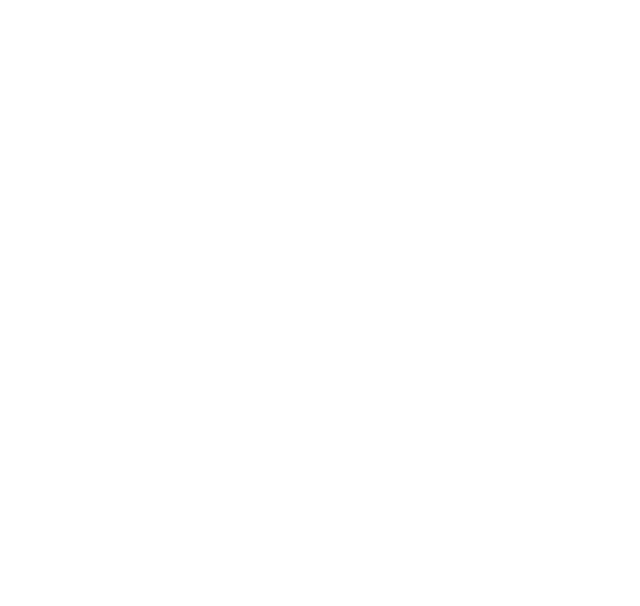
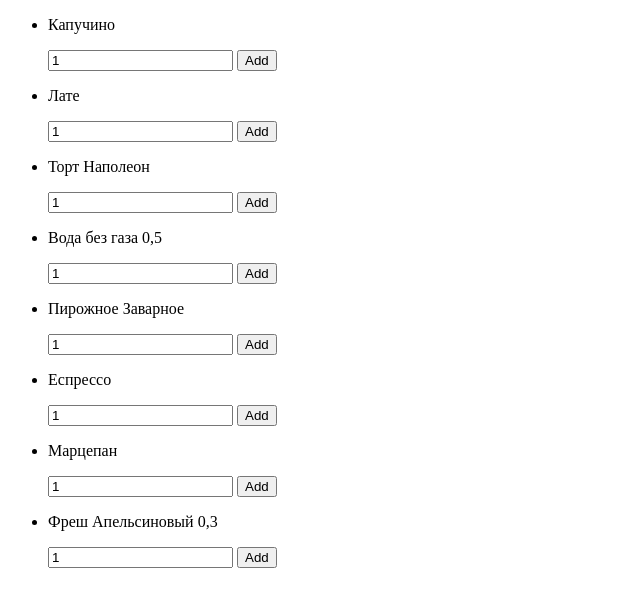
Before and after one commit to AlinaKotsiubynska/cafe, a plain HTML site: page index.html in a window 1280 px wide. Shown: the whole page, without its empty margins (0-640 px from the left). Drawn offline with Linux system fonts and the light colour scheme.

Commit message:
Add ClassRender

```diff
--- a/index.js
+++ b/index.js
@@ -1 +1,2 @@
-import './js/classCafe.js';
+// import './js/classCafe.js';
+import './js/classRender.js';
--- a/js/classCafe.js
+++ b/js/classCafe.js
@@ -80,6 +80,7 @@ class Cafe {
 }
 
 
+
 const cafe = new Cafe({ workers, menu, tables });
 console.log(cafe.setupTables());
 console.log(cafe.tables);
@@ -92,3 +93,5 @@ cafe.addOrder(7, "espresso", 5);
 // cafe.removeOrder(7)
 cafe.setOrder(7)
 console.log(cafe.tables[6]);
+
+export default cafe;
--- /dev/null
+++ b/js/classRender.js
@@ -0,0 +1,31 @@
+import cafe from './classCafe.js';
+console.log(cafe);
+
+class ClassRender {
+  static refs = {
+    body: document.querySelector('body')
+  }
+
+  renderMenuList = (menu) => {
+    const list = document.createElement('ul')
+
+    ClassRender.refs.body.insertAdjacentElement('afterbegin', list);
+
+    menu.forEach(({name}) => {
+      const item = `
+      <li>
+      <p>${name}</p>
+      <input type="text" value="1"/>
+      <button type="button">Add</button>
+    </li>
+    `
+    list.insertAdjacentHTML('beforeend', item);
+    })
+
+   }
+}
+
+const render = new ClassRender();
+console.log(render);
+
+render.renderMenuList(cafe.menu)
```
Also changed, not shown: index.html (+1 -0 lines).
